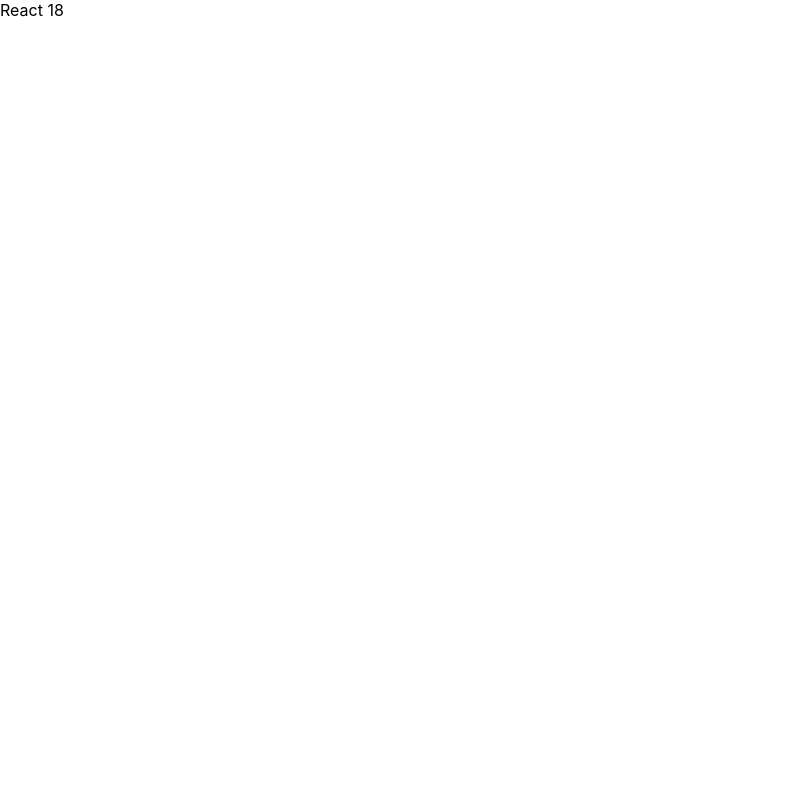
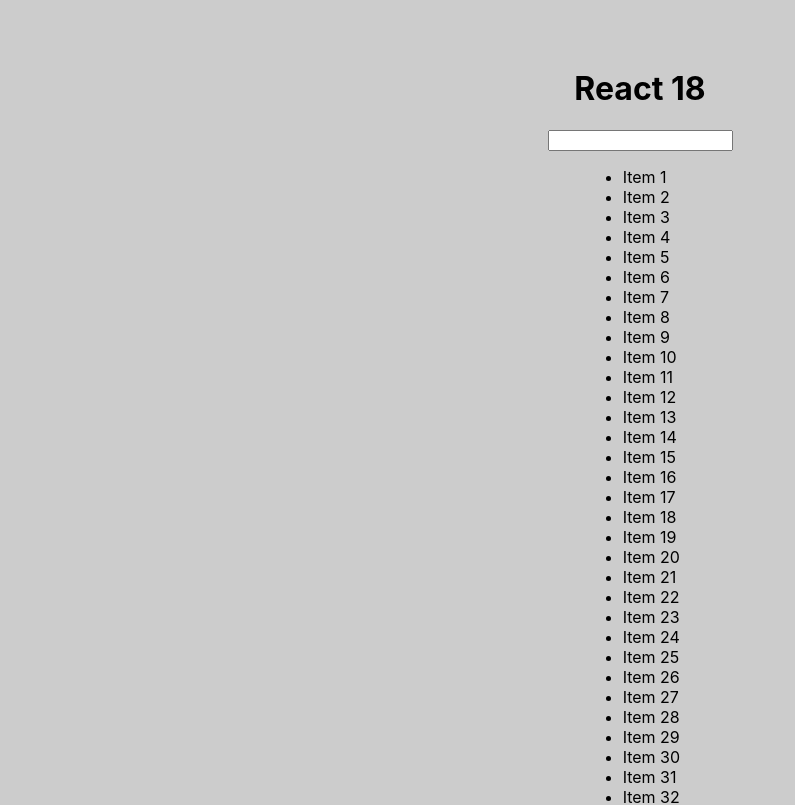
Before and after one commit to IlyaKrapivnoy/checking_react_18, a React (Create React App) app: page / in a window 1280 px wide. Shown: the top 805 px of the page, without its empty margins (0-795 px from the left). Built offline with nearby package versions, Linux system fonts and the light colour scheme.

Commit message:
add filter

```diff
--- a/src/App.js
+++ b/src/App.js
@@ -1,5 +1,33 @@
+import List from "./List";
+import { useState } from "react";
+
 function App() {
-  return <div className="container">React 18</div>;
+  const source = new Array(1200)
+    .fill("")
+    .map((_, i) => ({ id: i, name: `Item ${i + 1}` }));
+
+  const filterItems = (filter) => {
+    return filter ? source.filter((i) => i.name.includes(filter)) : source;
+  };
+
+  const [filter, setFilter] = useState("");
+
+  const changeHandler = (e) => {
+    setFilter(e.target.value);
+  };
+
+  const items = filterItems(filter);
+
+  return (
+    <>
+      <div className="container">
+        <h1>React 18</h1>
+
+        <input type="text" onChange={changeHandler} />
+        <List items={items} />
+      </div>
+    </>
+  );
 }
 
 export default App;
--- /dev/null
+++ b/src/List.jsx
@@ -0,0 +1,11 @@
+const List = ({ items }) => {
+  return (
+    <ul>
+      {items.map((i) => (
+        <li key={i.id}>{i.name}</li>
+      ))}
+    </ul>
+  );
+};
+
+export default List;
--- a/src/index.css
+++ b/src/index.css
@@ -5,9 +5,18 @@
     sans-serif;
   -webkit-font-smoothing: antialiased;
   -moz-osx-font-smoothing: grayscale;
+    background: #ccc;
 }
 
 code {
   font-family: source-code-pro, Menlo, Monaco, Consolas, 'Courier New',
     monospace;
 }
+
+.container {
+    display: flex;
+    flex-direction: column;
+    align-items: center;
+    max-width: 960px;
+    margin: 3rem auto;
+}
```
